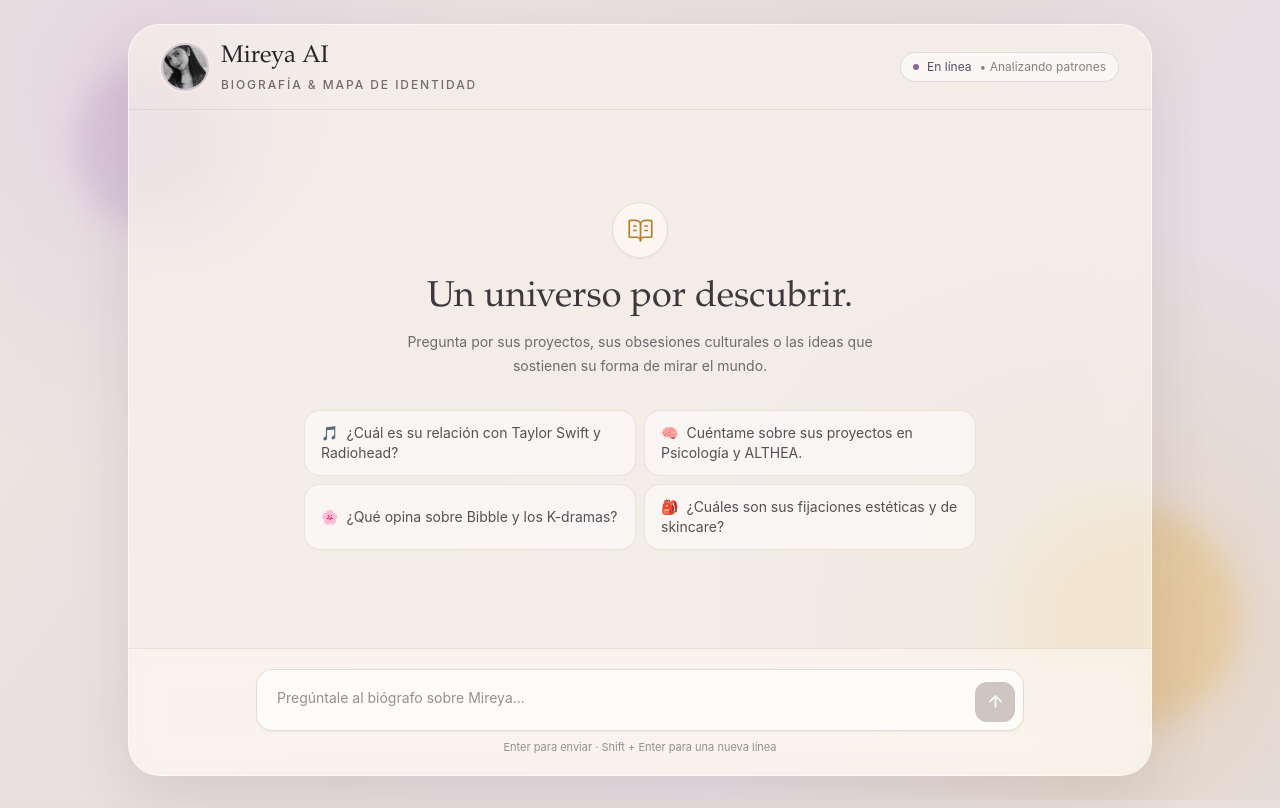
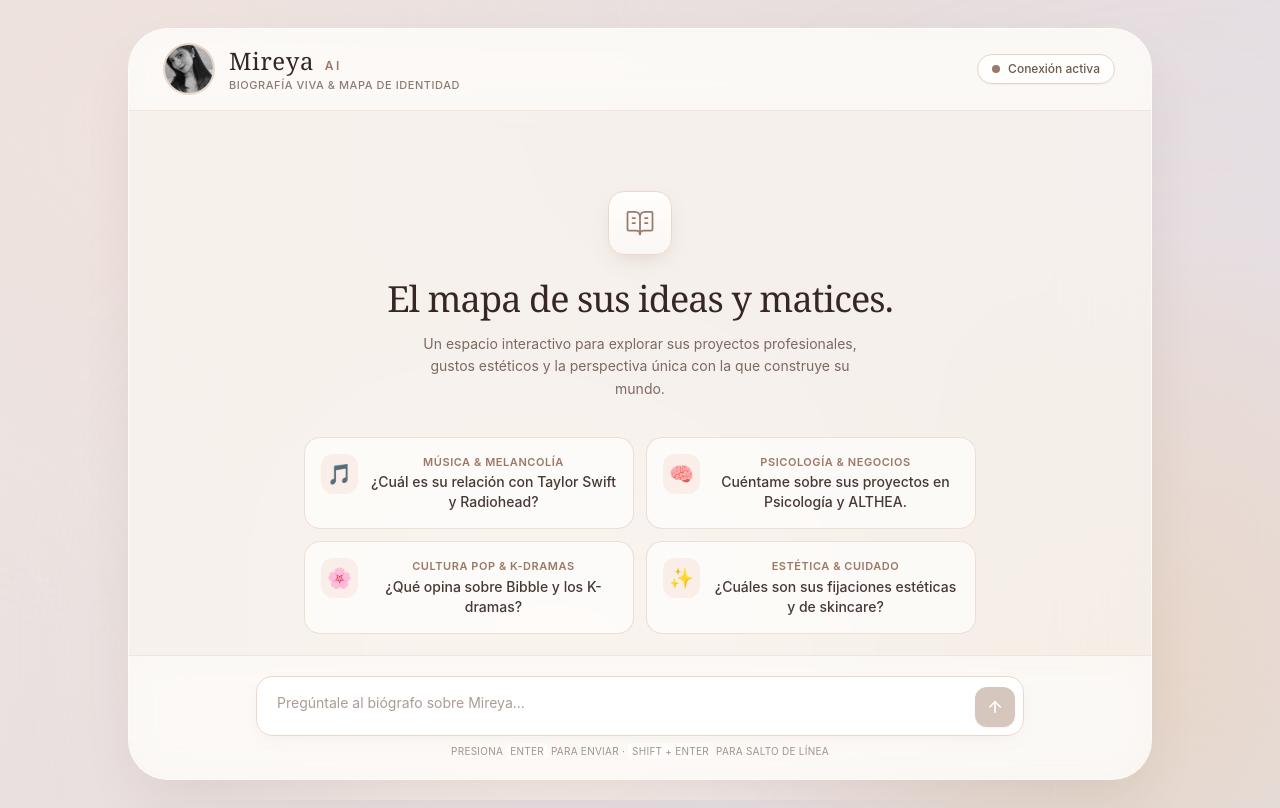
Before and after one commit to Yael-LS/Mireya-Frontend, a Next.js app: page / in a window 1280 px wide. Built offline with nearby package versions, Linux system fonts and the light colour scheme.

Commit message:
style: remodelacion estética editorial y mejoras de UX en chat

```diff
--- a/app/page.tsx
+++ b/app/page.tsx
@@ -3,16 +3,16 @@
 import { FormEvent, KeyboardEvent, useEffect, useRef, useState } from "react";
 import ReactMarkdown from "react-markdown";
 import remarkGfm from "remark-gfm";
-import { ArrowUp, BookOpenText, Feather, LoaderCircle, Sparkles } from "lucide-react";
+import { ArrowUp, BookOpenText, RefreshCw, Sparkles, User } from "lucide-react";
 import Image from "next/image";
 
 type Message = { role: "user" | "assistant"; content: string };
 
 const suggestions = [
-  { icon: "🎵", label: "¿Cuál es su relación con Taylor Swift y Radiohead?" },
-  { icon: "🧠", label: "Cuéntame sobre sus proyectos en Psicología y ALTHEA." },
-  { icon: "🌸", label: "¿Qué opina sobre Bibble y los K-dramas?" },
-  { icon: "🎒", label: "¿Cuáles son sus fijaciones estéticas y de skincare?" },
+  { icon: "🎵", title: "Música & Melancolía", label: "¿Cuál es su relación con Taylor Swift y Radiohead?" },
+  { icon: "🧠", title: "Psicología & Negocios", label: "Cuéntame sobre sus proyectos en Psicología y ALTHEA." },
+  { icon: "🌸", title: "Cultura Pop & K-dramas", label: "¿Qué opina sobre Bibble y los K-dramas?" },
+  { icon: "✨", title: "Estética & Cuidado", label: "¿Cuáles son sus fijaciones estéticas y de skincare?" },
 ];
 
 function parseSse(chunk: string, onDelta: (delta: string) => void) {
@@ -25,7 +25,9 @@ function parseSse(chunk: string, onDelta: (delta: string) => void) {
     if (!data) continue;
     try {
       const event = JSON.parse(data);
-      if (event.type === "response.output_text.delta" && typeof event.delta === "string") onDelta(event.delta);
+      if (event.type === "response.output_text.delta" && typeof event.delta === "string") {
+        onDelta(event.delta);
+      }
       if (event.type === "error") throw new Error(event.message ?? "El agente no pudo responder.");
     } catch (error) {
       if (error instanceof Error && error.message !== "Unexpected end of JSON input") throw error;
@@ -45,6 +47,15 @@ export default function Home() {
     endRef.current?.scrollIntoView({ behavior: "smooth", block: "end" });
   }, [messages, isStreaming]);
 
+  // Auto-resize dinámico para el textarea
+  const handleTextareaInput = (e: React.ChangeEvent<HTMLTextAreaElement>) => {
+    setInput(e.target.value);
+    if (textareaRef.current) {
+      textareaRef.current.style.height = "auto";
+      textareaRef.current.style.height = `${Math.min(textareaRef.current.scrollHeight, 140)}px`;
+    }
+  };
+
   const sendMessage = async (prompt?: string) => {
     const question = (prompt ?? input).trim();
     if (!question || isStreaming) return;
@@ -52,6 +63,7 @@ export default function Home() {
     const nextMessages = [...messages, { role: "user" as const, content: question }];
     setMessages([...nextMessages, { role: "assistant", content: "" }]);
     setInput("");
+    if (textareaRef.current) textareaRef.current.style.height = "auto";
     setError("");
     setIsStreaming(true);
 
@@ -61,11 +73,12 @@ export default function Home() {
         headers: { "Content-Type": "application/json" },
         body: JSON.stringify({
           model: "mireya-ai",
-          input: nextMessages.map((message) => ({ role: message.role, content: message.content })),
+          input: nextMessages.map((msg) => ({ role: msg.role, content: msg.content })),
           stream: true,
           store: false,
         }),
       });
+
       if (!response.ok || !response.body) {
         const payload = await response.json().catch(() => null);
         throw new Error(payload?.detail || "No se pudo iniciar la conversación.");
@@ -74,10 +87,13 @@ export default function Home() {
       const reader = response.body.getReader();
       const decoder = new TextDecoder();
       let buffer = "";
+
       const appendDelta = (delta: string) => {
-        setMessages((current) => current.map((message, index) =>
-          index === current.length - 1 ? { ...message, content: message.content + delta } : message,
-        ));
+        setMessages((current) =>
+          current.map((msg, index) =>
+            index === current.length - 1 ? { ...msg, content: msg.content + delta } : msg,
+          ),
+        );
       };
 
       while (true) {
@@ -92,7 +108,9 @@ export default function Home() {
     } catch (streamError) {
       const message = streamError instanceof Error ? streamError.message : "Hubo un problema inesperado.";
       setError(message);
-      setMessages((current) => current.filter((message, index) => !(index === current.length - 1 && !message.content)));
+      setMessages((current) =>
+        current.filter((msg, index) => !(index === current.length - 1 && !msg.content)),
+      );
     } finally {
       setIsStreaming(false);
       textareaRef.current?.focus();
@@ -111,72 +129,207 @@ export default function Home() {
     }
   };
 
+  const resetChat = () => {
+    if (isStreaming) return;
+    setMessages([]);
+    setError("");
+  };
+
   return (
-    <main className="min-h-dvh px-4 py-4 text-ink sm:px-6 sm:py-6">
-      <div className="ambient ambient-one" />
-      <div className="ambient ambient-two" />
-      <section className="relative mx-auto flex min-h-[calc(100dvh-2rem)] max-w-5xl flex-col overflow-hidden rounded-[2rem] border border-white/65 bg-[#f9f4ed]/65 shadow-paper backdrop-blur-xl sm:min-h-[calc(100dvh-3rem)]">
-        <header className="flex items-center justify-between gap-3 border-b border-[#9c7955]/15 px-5 py-4 sm:px-8">
-          <div className="flex min-w-0 items-center gap-3">
-            <div className="relative size-12 shrink-0 overflow-hidden rounded-full border-2 border-[#bda6c5]/50 shadow-sm ring-2 ring-[#f4ede4]">
+    <main className="relative flex min-h-dvh flex-col items-center justify-center p-2 sm:p-5 lg:p-7 selection:bg-[#d8c2b5]/50">
+      {/* Luces de ambiente etéreas */}
+      <div className="pointer-events-none fixed inset-0 overflow-hidden">
+        <div className="absolute -top-[20%] -left-[10%] h-[550px] w-[550px] rounded-full bg-[#f2e6dc]/80 blur-[120px]" />
+        <div className="absolute top-[35%] -right-[15%] h-[500px] w-[500px] rounded-full bg-[#ebdcd6]/70 blur-[140px]" />
+        <div className="absolute -bottom-[20%] left-[20%] h-[600px] w-[600px] rounded-full bg-[#faefe8]/90 blur-[130px]" />
+      </div>
+
+      {/* Contenedor Principal */}
+      <section className="relative flex h-[94dvh] w-full max-w-5xl flex-col overflow-hidden rounded-[2.5rem] border border-white/70 bg-[#faf6f0]/75 shadow-[0_24px_60px_-15px_rgba(80,50,40,0.12)] backdrop-blur-2xl transition-all duration-300">
+
+        {/* Header Glassmorphic */}
+        <header className="z-10 flex items-center justify-between border-b border-[#ebdcd0]/70 bg-white/40 px-6 py-4 backdrop-blur-md sm:px-9">
+          <div className="flex items-center gap-4">
+            <div className="relative size-12 shrink-0 overflow-hidden rounded-full ring-2 ring-[#e8d5c8] shadow-inner transition-transform duration-300 hover:scale-105">
               <Image
                 src="/mireya.jpg"
-    alt="Foto de Mireya"
+                alt="Retrato de Mireya"
                 fill
                 sizes="48px"
                 className="object-cover"
                 priority
               />
             </div>
-            <div className="min-w-0">
-              <p className="font-display text-xl leading-none sm:text-2xl">Mireya AI</p>
-              <p className="mt-1 truncate text-[10px] font-medium uppercase tracking-[0.16em] text-[#76696e] sm:text-xs">Biografía & mapa de identidad</p>
+            <div>
+              <h1 className="font-serif text-xl font-normal tracking-wide text-[#342725] sm:text-2xl">
+                Mireya <span className="font-sans text-xs font-semibold uppercase tracking-[0.2em] text-[#9c7866] ml-1">AI</span>
+              </h1>
+              <p className="text-[11px] font-medium tracking-wider uppercase text-[#8c7b74]">
+                Biografía viva & Mapa de identidad
+              </p>
             </div>
           </div>
-          <div className="hidden shrink-0 items-center gap-2 rounded-full border border-[#9582a0]/25 bg-white/55 px-3 py-1.5 text-xs text-[#5d4b65] sm:flex">
-            <span className="size-1.5 animate-pulse rounded-full bg-[#8b6895]" />
-            En línea <span className="text-[#8b7e81]">• Analizando patrones</span>
+
+          <div className="flex items-center gap-3">
+            <div className="hidden sm:flex items-center gap-2 rounded-full border border-[#e5d3c5] bg-white/70 px-3.5 py-1.5 text-xs font-medium text-[#6e584f] shadow-sm backdrop-blur-sm">
+              <span className="size-2 animate-pulse rounded-full bg-[#9c7866]" />
+              Conexión activa
+            </div>
+            {messages.length > 0 && (
+              <button
+                onClick={resetChat}
+                title="Reiniciar conversación"
+                className="grid size-9 place-items-center rounded-full border border-[#ebdcd0] bg-white/60 text-[#7c6960] transition hover:bg-white hover:text-[#342725] hover:shadow-sm"
+              >
+                <RefreshCw size={15} />
+              </button>
+            )}
           </div>
         </header>
 
-        <div className="flex-1 overflow-y-auto px-4 py-6 sm:px-10 sm:py-9">
+        {/* Zona de Chat */}
+        <div className="flex-1 overflow-y-auto px-4 py-6 sm:px-8 sm:py-8 space-y-6">
           {messages.length === 0 ? (
-            <div className="mx-auto flex max-w-2xl flex-col items-center py-8 text-center sm:py-14">
-              <div className="mb-5 grid size-14 place-items-center rounded-full border border-[#b49571]/25 bg-[#fbf7f1]/90 text-[#b47d2e] shadow-sm"><BookOpenText size={27} strokeWidth={1.5} /></div>
-              <p className="font-display text-3xl text-[#40373e] sm:text-4xl">Un universo por descubrir.</p>
-              <p className="mt-3 max-w-lg text-sm leading-6 text-[#72676d]">Pregunta por sus proyectos, sus obsesiones culturales o las ideas que sostienen su forma de mirar el mundo.</p>
-              <div className="mt-8 grid w-full gap-2 text-left sm:grid-cols-2">
+            <div className="mx-auto flex max-w-2xl flex-col items-center justify-center py-6 text-center sm:py-12 animate-in fade-in zoom-in-95 duration-500">
+              <div className="mb-6 grid size-16 place-items-center rounded-2xl border border-[#ebd8cc] bg-gradient-to-b from-white/90 to-[#fcf8f5]/80 text-[#9c7866] shadow-[0_8px_20px_-6px_rgba(156,120,102,0.25)]">
+                <BookOpenText size={30} strokeWidth={1.4} />
+              </div>
+              <h2 className="font-serif text-3xl sm:text-4xl text-[#362725] tracking-tight">
+                El mapa de sus ideas y matices.
+              </h2>
+              <p className="mt-3.5 max-w-md text-sm leading-relaxed text-[#7c6960]">
+                Un espacio interactivo para explorar sus proyectos profesionales, gustos estéticos y la perspectiva única con la que construye su mundo.
+              </p>
+
+              {/* Tarjetas de Sugerencias */}
+              <div className="mt-9 grid w-full gap-3 text-left sm:grid-cols-2">
                 {suggestions.map((suggestion) => (
-                  <button key={suggestion.label} onClick={() => void sendMessage(suggestion.label)} className="group rounded-2xl border border-[#a99075]/20 bg-white/50 px-4 py-3 text-left text-sm leading-5 text-[#594e53] transition hover:-translate-y-0.5 hover:border-[#a07765]/40 hover:bg-[#fffaf2]/80 hover:shadow-sm">
-                    <span className="mr-2">{suggestion.icon}</span>{suggestion.label}
+                  <button
+                    key={suggestion.label}
+                    onClick={() => void sendMessage(suggestion.label)}
+                    className="group relative overflow-hidden rounded-2xl border border-[#ebd8cb]/80 bg-white/60 p-4 transition-all duration-300 hover:-translate-y-1 hover:border-[#cbb3a3] hover:bg-white/90 hover:shadow-[0_10px_25px_-8px_rgba(140,110,95,0.18)]"
+                  >
+                    <div className="flex items-start gap-3">
+                      <span className="text-xl shrink-0 p-1.5 rounded-xl bg-[#faefe8] group-hover:scale-110 transition-transform duration-300">
+                        {suggestion.icon}
+                      </span>
+                      <div className="min-w-0">
+                        <p className="text-[11px] font-semibold tracking-wider uppercase text-[#9c7866]">
+                          {suggestion.title}
+                        </p>
+                        <p className="mt-0.5 text-xs sm:text-sm font-medium text-[#463835] leading-snug">
+                          {suggestion.label}
+                        </p>
+                      </div>
+                    </div>
                   </button>
                 ))}
               </div>
             </div>
           ) : (
-            <div className="mx-auto flex max-w-3xl flex-col gap-5">
-              {messages.map((message, index) => (
-                <article key={`${message.role}-${index}`} className={message.role === "user" ? "ml-auto max-w-[88%] rounded-2xl rounded-tr-sm bg-[#c89347] px-4 py-3 text-sm leading-6 text-[#302214] shadow-sm" : "max-w-[94%] rounded-2xl rounded-tl-sm border border-[#bb9874]/20 bg-white/70 px-5 py-4 text-[#403940] shadow-sm backdrop-blur-md"}>
-                  {message.role === "assistant" ? (
-                    message.content ? <div className="prose prose-sm prose-zinc max-w-none prose-headings:font-display prose-headings:font-normal prose-p:leading-7 prose-li:my-1 prose-strong:text-[#4e3c4f]"><ReactMarkdown remarkPlugins={[remarkGfm]}>{message.content}</ReactMarkdown>{isStreaming && index === messages.length - 1 && <span className="ml-1 inline-block h-4 w-1 animate-pulse bg-[#826189] align-middle" />}</div> : <LoaderCircle className="animate-spin text-[#8d718f]" size={19} />
-                  ) : message.content}
-                </article>
-              ))}
+            <div className="mx-auto flex max-w-3xl flex-col gap-6">
+              {messages.map((message, index) => {
+                const isUser = message.role === "user";
+                return (
+                  <div
+                    key={`${message.role}-${index}`}
+                    className={`flex items-start gap-3 ${isUser ? "flex-row-reverse" : "flex-row"} animate-in fade-in duration-300`}
+                  >
+                    {/* Avatar de la burbuja */}
+                    {isUser ? (
+                      <div className="grid size-8 shrink-0 place-items-center rounded-full bg-[#4a3935] text-white text-xs shadow-sm">
+                        <User size={15} />
+                      </div>
+                    ) : (
+                      <div className="relative size-8 shrink-0 overflow-hidden rounded-full ring-1 ring-[#e4d1c3] shadow-sm">
+                        <Image
+                          src="/mireya.jpg"
+                          alt="Mireya"
+                          fill
+                          sizes="32px"
+                          className="object-cover"
+                        />
+                      </div>
+                    )}
+
+                    {/* Contenido de la burbuja */}
+                    <div
+                      className={`relative max-w-[85%] rounded-[1.6rem] px-5 py-4 text-sm leading-relaxed transition-all ${
+                        isUser
+                          ? "rounded-tr-xs bg-[#4a3935] text-[#f7efe9] shadow-md"
+                          : "rounded-tl-xs border border-[#ebd8cc]/70 bg-white/80 text-[#3d2f2c] shadow-sm backdrop-blur-md"
+                      }`}
+                    >
+                      {isUser ? (
+                        <p className="whitespace-pre-wrap">{message.content}</p>
+                      ) : message.content ? (
+                        <div className="prose prose-sm prose-stone max-w-none prose-p:leading-7 prose-li:my-1 prose-headings:font-serif prose-headings:font-normal prose-headings:text-[#362725] prose-strong:font-semibold prose-strong:text-[#422e2b]">
+                          <ReactMarkdown remarkPlugins={[remarkGfm]}>
+                            {message.content}
+                          </ReactMarkdown>
+                          {isStreaming && index === messages.length - 1 && (
+                            <span className="inline-block size-2 animate-ping rounded-full bg-[#9c7866] ml-1.5 align-middle" />
+                          )}
+                        </div>
+                      ) : (
+                        /* Typing indicator animado */
+                        <div className="flex items-center gap-1.5 py-1 px-1">
+                          <span className="size-2 rounded-full bg-[#9c7866]/60 animate-bounce [animation-delay:-0.3s]" />
+                          <span className="size-2 rounded-full bg-[#9c7866]/60 animate-bounce [animation-delay:-0.15s]" />
+                          <span className="size-2 rounded-full bg-[#9c7866]/60 animate-bounce" />
+                        </div>
+                      )}
+                    </div>
+                  </div>
+                );
+              })}
               <div ref={endRef} />
             </div>
           )}
-          {error && <p role="alert" className="mx-auto mt-5 max-w-3xl rounded-xl border border-red-200 bg-red-50 px-4 py-3 text-sm text-red-800">{error}</p>}
+
+          {error && (
+            <div
+              role="alert"
+              className="mx-auto mt-4 max-w-2xl rounded-2xl border border-rose-200/80 bg-rose-50/80 px-4 py-3 text-center text-xs font-medium text-rose-800 backdrop-blur-sm"
+            >
+              {error}
+            </div>
+          )}
         </div>
 
-        <form onSubmit={onSubmit} className="border-t border-[#9c7955]/15 bg-[#faf5ef]/45 px-4 py-4 backdrop-blur-lg sm:px-8 sm:py-5">
-          <div className="mx-auto flex max-w-3xl items-end gap-2 rounded-2xl border border-[#a67a5d]/25 bg-white/70 p-2 shadow-sm focus-within:border-[#81618d]/45 focus-within:ring-4 focus-within:ring-[#bda6c5]/10">
-            <textarea ref={textareaRef} value={input} onChange={(event) => setInput(event.target.value)} onKeyDown={onKeyDown} disabled={isStreaming} rows={1} maxLength={2000} placeholder="Pregúntale al biógrafo sobre Mireya..." className="max-h-32 min-h-11 flex-1 resize-none bg-transparent px-3 py-2.5 text-sm leading-5 outline-none placeholder:text-[#998d8d] disabled:cursor-not-allowed" />
-            <button type="submit" disabled={!input.trim() || isStreaming} aria-label="Enviar mensaje" className="grid size-10 shrink-0 place-items-center rounded-xl bg-[#40343f] text-white transition hover:bg-[#765873] disabled:cursor-not-allowed disabled:bg-[#cfc5c1]">
-              {isStreaming ? <Sparkles size={18} className="animate-pulse" /> : <ArrowUp size={19} />}
+        {/* Input Bar Flotante */}
+        <footer className="border-t border-[#ebdcd0]/70 bg-white/40 p-4 sm:p-5 backdrop-blur-lg">
+          <form onSubmit={onSubmit} className="mx-auto max-w-3xl">
+            <div className="relative flex items-end gap-2 rounded-2xl border border-[#ebd8cb] bg-white/90 p-2 shadow-[0_6px_20px_-6px_rgba(140,110,95,0.08)] transition-all focus-within:border-[#9c7866] focus-within:ring-4 focus-within:ring-[#9c7866]/10">
+              <textarea
+                ref={textareaRef}
+                value={input}
+                onChange={handleTextareaInput}
+                onKeyDown={onKeyDown}
+                disabled={isStreaming}
+                rows={1}
+                maxLength={2000}
+                placeholder="Pregúntale al biógrafo sobre Mireya..."
+                className="max-h-36 min-h-[42px] flex-1 resize-none bg-transparent px-3 py-2 text-sm leading-5 text-[#3d2f2c] placeholder:text-[#ab9c96] outline-none disabled:cursor-not-allowed"
+              />
+              <button
+                type="submit"
+                disabled={!input.trim() || isStreaming}
+                aria-label="Enviar mensaje"
+                className="grid size-10 shrink-0 place-items-center rounded-xl bg-[#4a3935] text-white shadow-sm transition-all hover:bg-[#342725] hover:scale-105 active:scale-95 disabled:cursor-not-allowed disabled:bg-[#d6c7be] disabled:hover:scale-100"
+              >
+                {isStreaming ? (
+                  <Sparkles size={17} className="animate-spin text-[#e8d5c8]" />
+                ) : (
+                  <ArrowUp size={18} strokeWidth={2.2} />
+                )}
               </button>
             </div>
-          <p className="mt-2 text-center text-[11px] text-[#998d8d]">Enter para enviar · Shift + Enter para una nueva línea</p>
+            <p className="mt-2 text-center text-[10px] tracking-wide uppercase text-[#a4938d]">
+              Presiona <kbd className="rounded bg-white/70 px-1 py-0.5 font-sans shadow-xs">Enter</kbd> para enviar · <kbd className="rounded bg-white/70 px-1 py-0.5 font-sans shadow-xs">Shift + Enter</kbd> para salto de línea
+            </p>
           </form>
+        </footer>
       </section>
     </main>
   );
```
Lines whose indentation alone changed are shown as unchanged.
